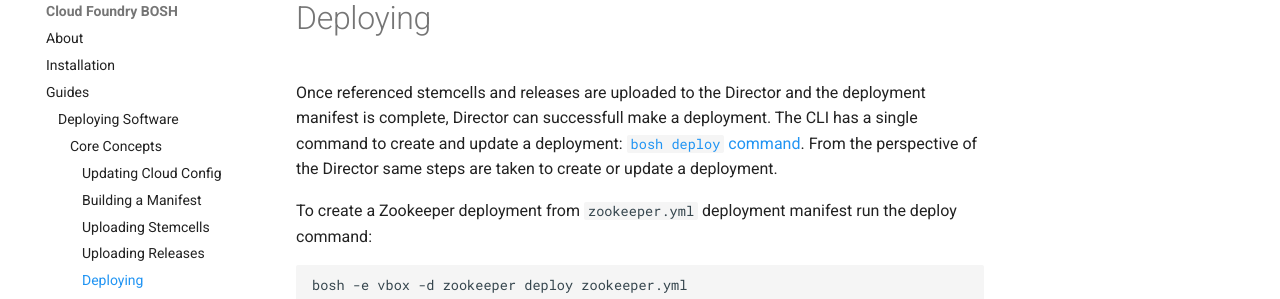
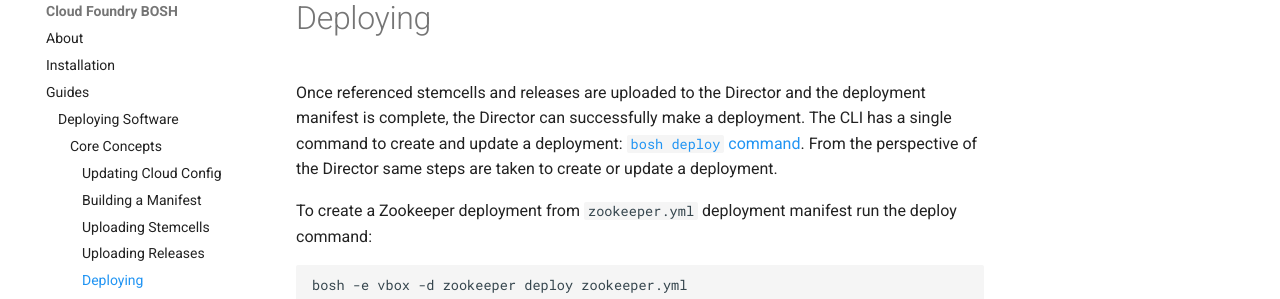
Before and after one commit to cloudfoundry/docs-bosh, an MkDocs documentation site: the page built from content/deploying.md, in a window 1280 px wide and 900 px high. Shown: the part 148-447 px from the top of the window. Built offline with MkDocs 1.6.1 and Material for MkDocs 9.7.7, drawn with Linux system fonts in a browser that asks for light colours; old or Windows-style settings are respelled for this version of MkDocs.

Commit message:
Very minor spelling fixes

```diff
--- a/content/deploying.md
+++ b/content/deploying.md
@@ -1,4 +1,4 @@
-Once referenced stemcells and releases are uploaded to the Director and the deployment manifest is complete, Director can successfull make a deployment. The CLI has a single command to create and update a deployment: [`bosh deploy` command](cli-v2.md#deploy). From the perspective of the Director same steps are taken to create or update a deployment.
+Once referenced stemcells and releases are uploaded to the Director and the deployment manifest is complete, the Director can successfully make a deployment. The CLI has a single command to create and update a deployment: [`bosh deploy` command](cli-v2.md#deploy). From the perspective of the Director same steps are taken to create or update a deployment.
 
 To create a Zookeeper deployment from `zookeeper.yml` deployment manifest run the deploy command:
 
```
